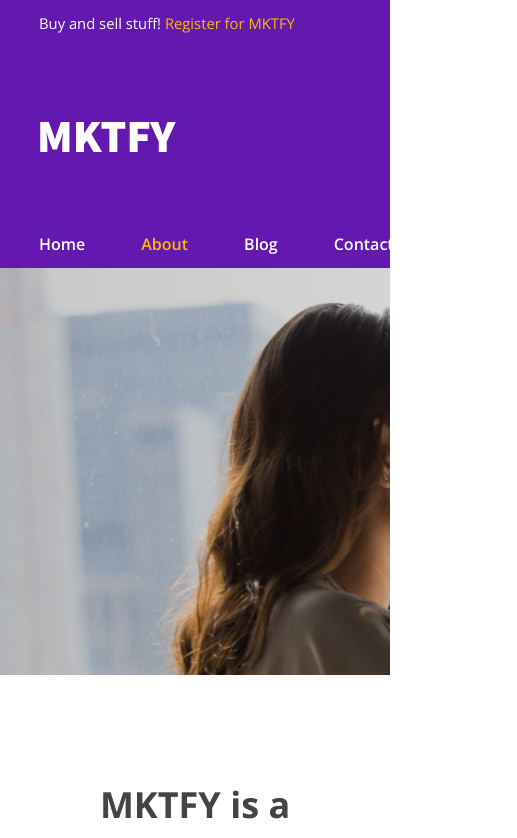
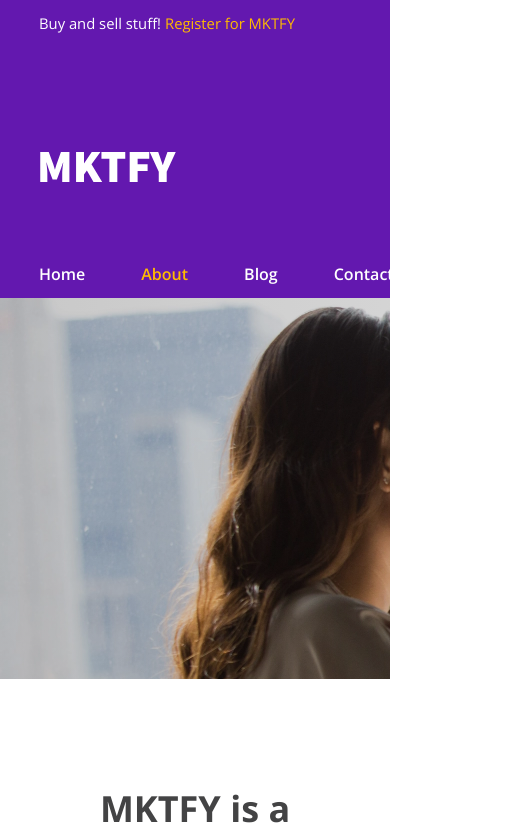
Before and after one commit to Nickil13/MKTFY-Marketing, a Next.js app: page /about in a window 390 px wide. Shown: the top 838 px of the page, 517 px wide, since content can reach past the window. Built offline with nearby package versions, Linux system fonts and the light colour scheme.

Commit message:
Created responsive navbar!

```diff
--- a/components/Navbar/index.js
+++ b/components/Navbar/index.js
@@ -4,16 +4,45 @@ import logo from "../../images/logo.svg";
 import Navlink from "./Navlink";
 
 export default function Navbar() {
+    const stickyNav = React.useRef(null);
+
+    React.useEffect(() => {
+        window.addEventListener("scroll", handleStickyNav);
+
+        return () => {
+            window.removeEventListener("scroll", handleStickyNav);
+        };
+    }, []);
+    const handleStickyNav = () => {
+        if (stickyNav.current) {
+            const offset = 170;
+            if (offset <= window.scrollY) {
+                stickyNav.current.style.position = "fixed";
+                stickyNav.current.style.top = "0";
+            } else {
+                stickyNav.current.style.position = "static";
+            }
+        }
+    };
     return (
-        <nav className="fixed top-0 w-full h-[268px] bg-purple-500 z-20">
-            {/* Container */}
-            <div className="flex flex-col justify-end items-start h-full container py-3">
-                <p className="text-sm-17 mb-auto text-white">
-                    Buy and sell stuff!{" "}
-                    <span className="text-gold-200">Register for MKTFY</span>
+        <nav className="relative w-full h-[182px] bg-purple-500 z-20">
+            {/* Upper Navbar segment */}
+            <div className="fixed bg-purple-500 w-full py-3 z-[100]">
+                <p className="container top-3 text-sm-17 mb-auto text-white">
+                    Buy and sell stuff!
+                    <span className="text-gold-200 ml-1">
+                        Register for MKTFY
+                    </span>
                 </p>
+            </div>
+
+            <div className="flex flex-col justify-end items-start h-full container pt-3">
                 <Image src={logo} width={138} height={30} alt="mktfy logo" />
-                <div className="flex items-end justify-between w-full">
+            </div>
+
+            {/* Sticky Navbar Btns Segment */}
+            <div ref={stickyNav} className="bg-purple-500 w-full pb-3">
+                <div className="container flex items-end justify-between">
                     <ul className="flex gap-14 text-white text-base font-semibold mt-14">
                         <Navlink path="/">Home</Navlink>
                         <Navlink path="/about">About</Navlink>
--- a/tailwind.config.js
+++ b/tailwind.config.js
@@ -79,8 +79,7 @@ module.exports = {
             },
             padding: {
                 15: "60px",
-                nav: "268px",
-                "mobile-nav": "290px",
+                nav: "90px",
             },
             minHeight: {
                 "listing-card": "312px",
```
